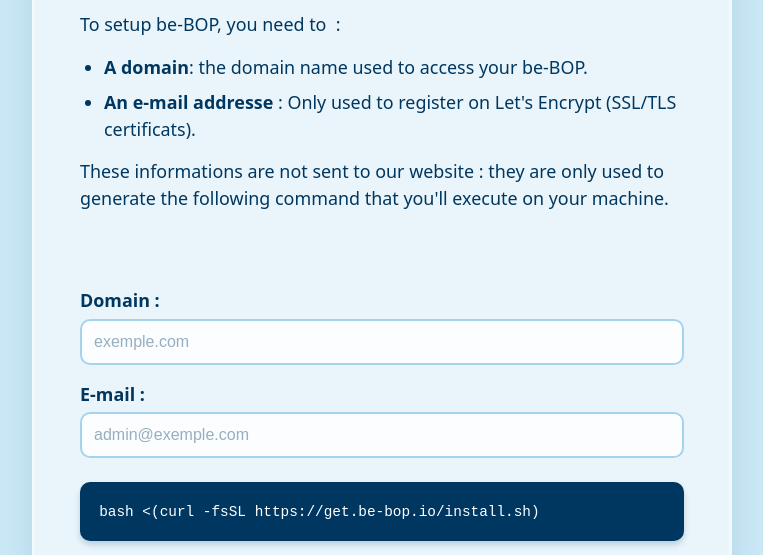
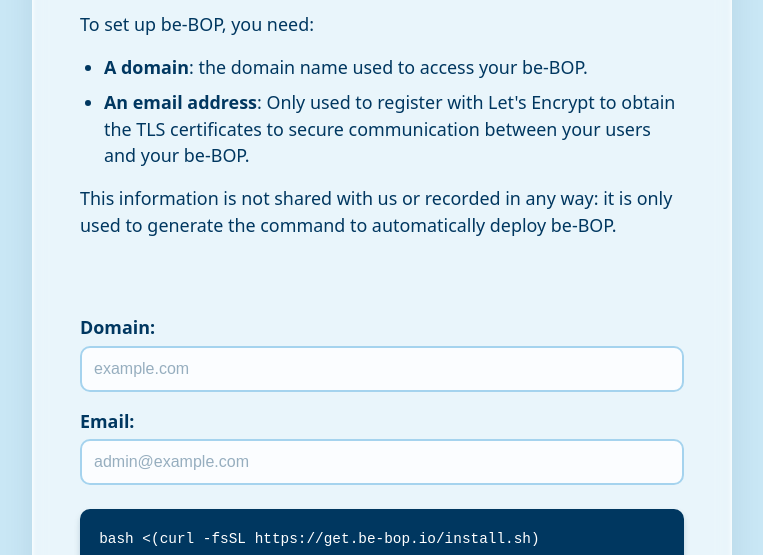
Before and after one commit to CypherJack/be-bop.io, a plain HTML site: page get-started-diy.html in a window 1280 px wide. Shown: the part 245-800 px from the top of the page, without its empty margins (258-1021 px from the left). Drawn offline with Linux system fonts and the light colour scheme.

Commit message:
DIY: Make text more natural in English
Signed-off-by: Roosembert Palacios <roos@be-bop.io>

```diff
--- a/get-started-diy.html
+++ b/get-started-diy.html
@@ -3,7 +3,7 @@
     <head>
         <meta charset="utf-8" />
         <meta name="viewport" content="width=device-width, initial-scale=1" />
-        <title>Installer be-BOP</title>
+        <title>Install be-BOP</title>
         <style>
             :root {
                 --blue: #003760;
@@ -169,38 +169,38 @@
     <body>
         <article>
             <h2>Install be-BOP in a few minutes</h2>
-            <p>To setup be-BOP, you need to &nbsp;:</p>
+            <p>To set up be-BOP, you need:</p>
             <ul>
                 <li>
                     <strong>A domain</strong>: the domain name used to access
                     your be-BOP.
                 </li>
                 <li>
-                    <strong>An e-mail addresse</strong> : Only used to register
-                    on Let's Encrypt (SSL/TLS certificats).
+                    <strong>An email address</strong>: Only used to register
+                    with Let's Encrypt to obtain the TLS certificates to secure
+                    communication between your users and your be-BOP.
                 </li>
             </ul>
-            These informations are not sent to our website&nbsp;: they are only
-            used to generate the following command that you'll execute on your
-            machine.
+            This information is not shared with us or recorded in any way: it is
+            only used to generate the command to automatically deploy be-BOP.
             <p>&nbsp;</p>
             <section>
                 <label>
-                    Domain :
+                    Domain:
                     <input
                         id="domain"
                         required
                         type="text"
-                        placeholder="exemple.com"
+                        placeholder="example.com"
                     />
                 </label>
                 <label>
-                    E-mail :
+                    Email:
                     <input
                         id="email"
                         required
                         type="email"
-                        placeholder="admin@exemple.com"
+                        placeholder="admin@example.com"
                     />
                 </label>
                 <pre id="command">
@@ -271,7 +271,7 @@ bash &lt;(curl -fsSL https://get.be-bop.io/install.sh)</pre
                     .then(() => {
                         copyBtn.textContent = "Copied ✔";
                         setTimeout(
-                            () => (copyBtn.textContent = "Copier la commande"),
+                            () => (copyBtn.textContent = "Copy the command"),
                             2000,
                         );
                     });
```
